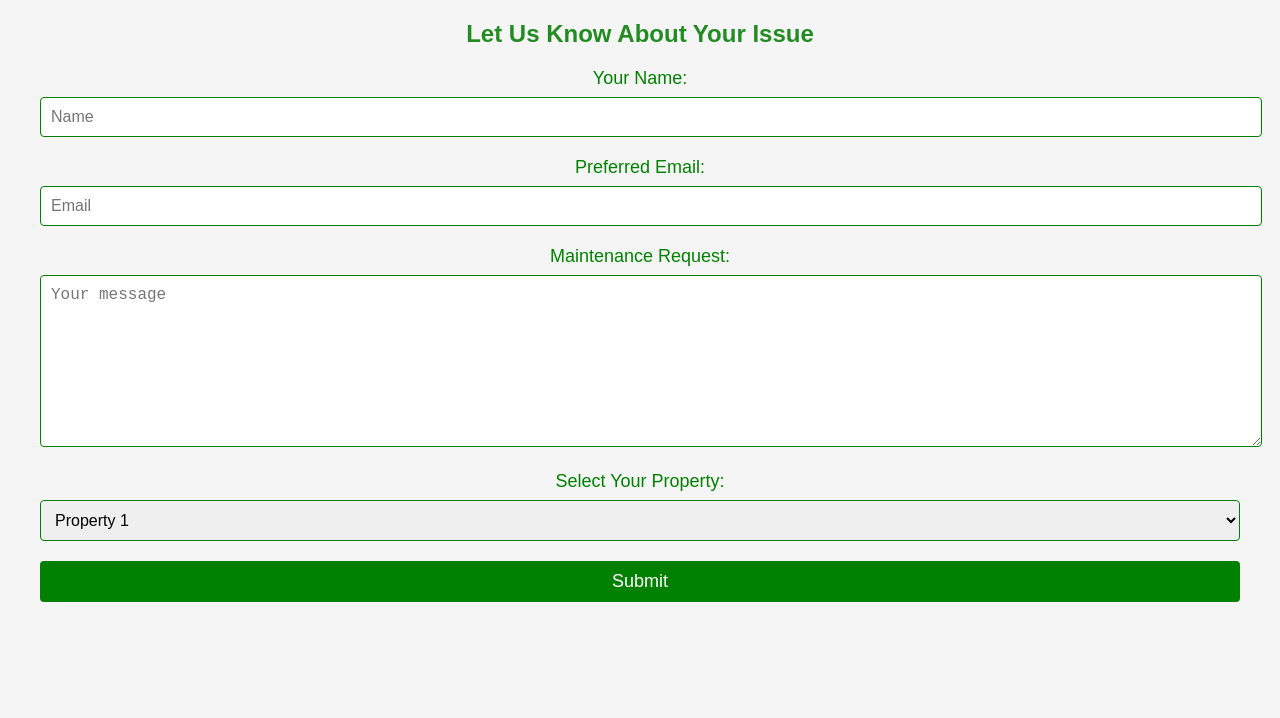
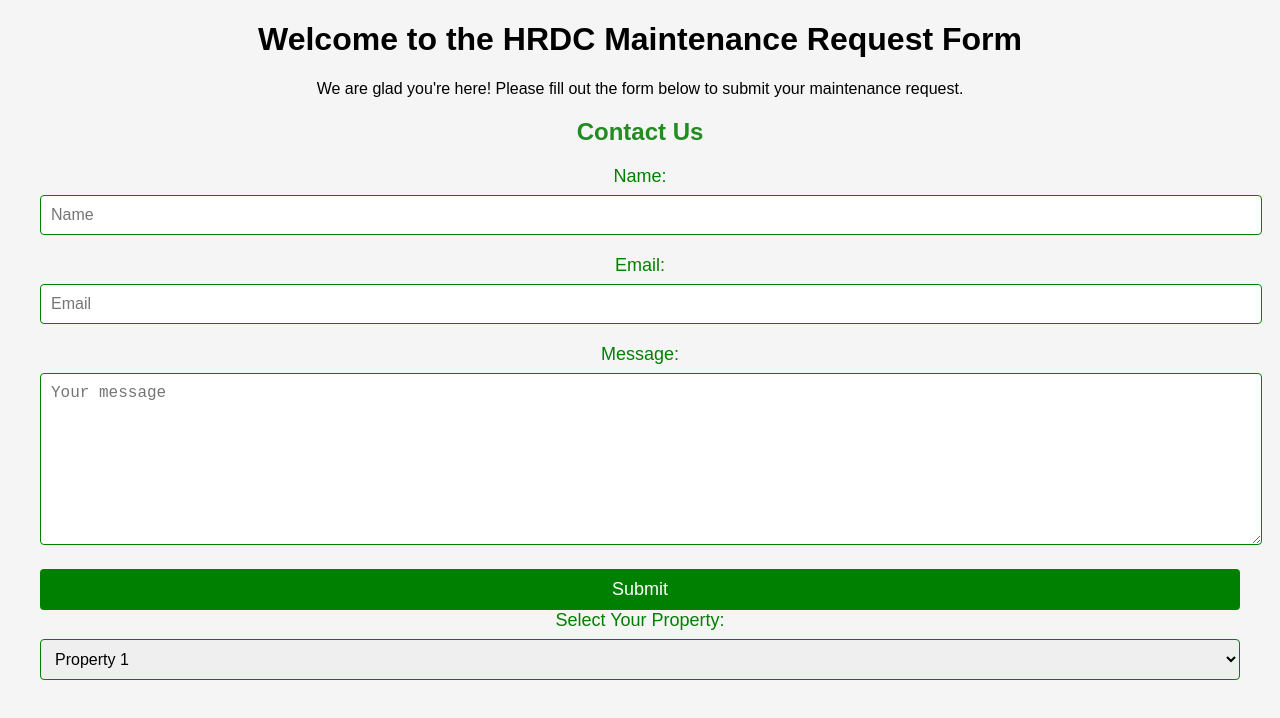
Before and after one commit to 423s24/Group_4, a React (Create React App) app in the folder hrdc-maintenance/: page / in a window 1280 px wide. Shown: the top 718 px of the page. Built offline with nearby package versions, Linux system fonts and the light colour scheme.

Commit message:
Adding confirmation

```diff
--- a/hrdc-maintenance/src/ConfirmationPage.js
+++ b/hrdc-maintenance/src/ConfirmationPage.js
@@ -1,5 +1,6 @@
 import React from 'react';
 
+// Component for rendering confirmation message after successful form submission
 const ConfirmationPage = () => {
   return (
     <div>
--- a/hrdc-maintenance/src/Form.js
+++ b/hrdc-maintenance/src/Form.js
@@ -1,7 +1,10 @@
-import React from 'react';
+import React, { useState } from 'react';
+import LandingPage from './LandingPage';
+import ConfirmationPage from './ConfirmationPage';
 import emailjs from '@emailjs/browser';
 
-const Form = ({ history }) => {
+const Form = () => {
+  const [submitted, setSubmitted] = useState(false);
   const handleSubmit = (event) => {
     event.preventDefault();
 
@@ -14,7 +17,6 @@
       email: event.target.email.value,
       message: event.target.message.value
     };
-
       emailjs
       .sendForm(serviceId, templateId, event.target, {
         publicKey: publicKey1,
@@ -22,11 +24,11 @@
       })
       .then(
         () => {
-          console.log('SUCCESS');
-          history.push('/confirmation');
+          console.log('SUCCESS!');
+          setSubmitted(true);
         },
         (error) => {
-          console.log('FAILED', error.text);
+          console.log('FAILED...', error.text);
         },
       );
 
@@ -35,10 +37,15 @@
 
   return (
     <div className="form-container">
-      <h2>Let Us Know About Your Issue</h2>
+      {submitted ? (
+        <ConfirmationPage />
+      ) : (
+        <>
+          <LandingPage />
+          <h2>Contact Us</h2>
           <form onSubmit={handleSubmit} className="form">
             <div className="form-group">
-          <label htmlFor="name">Your Name:</label>
+              <label htmlFor="name">Name:</label>
               <input
                 type="text"
                 placeholder="Name"
@@ -48,7 +55,7 @@
               />
             </div>
             <div className="form-group">
-          <label htmlFor="email">Preferred Email:</label>
+              <label htmlFor="email">Email:</label>
               <input
                 type="email"
                 placeholder="Email"
@@ -58,15 +65,16 @@
               />
             </div>
             <div className="form-group">
-          <label htmlFor="message">Maintenance Request:</label>
+              <label htmlFor="message">Message:</label>
               <textarea
                 id="message"
-            placeholder='Your message'
+                placeholder="Your message"
                 name="message"
                 required
                 className="form-control"
               />
             </div>
+            <button type="submit" className="submit-btn">Submit</button>
             <div className="form-group">
           <label htmlFor="options">Select Your Property:</label>
           <select name="options" id="options" className="form-control">
@@ -75,8 +83,9 @@
             <option value="Option 3">Property 3</option>
           </select>
         </div>
-        <button type="submit" className="submit-btn">Submit</button>
           </form>
+        </>
+      )}
     </div>
   );
 };
--- a/hrdc-maintenance/src/LandingPage.js
+++ b/hrdc-maintenance/src/LandingPage.js
@@ -1,9 +1,10 @@
 import React from 'react';
 
+// Component for rendering landing page with form instructions
 const LandingPage = () => {
   return (
     <div>
-      <h1>Welcome to Our Nonprofit Maintenance Request Form</h1>
+      <h1>Welcome to the HRDC Maintenance Request Form</h1>
       <p>We are glad you're here! Please fill out the form below to submit your maintenance request.</p>
     </div>
   );
```
Lines whose indentation alone changed are shown as unchanged.
